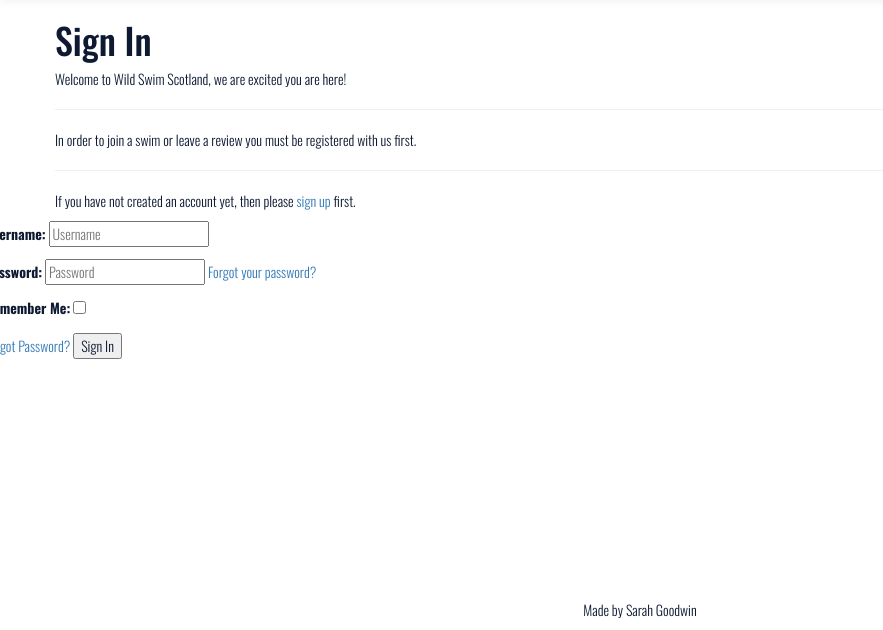
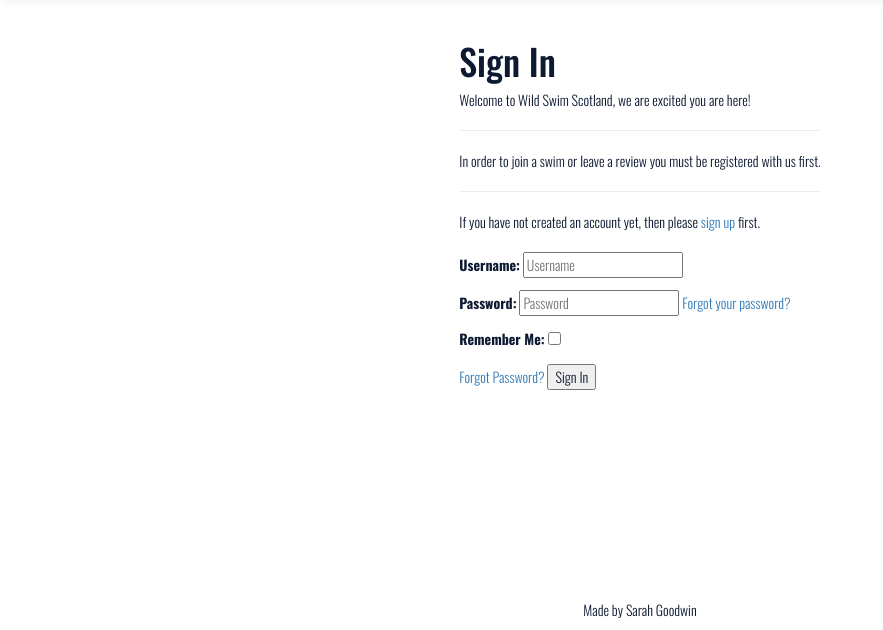
Before and after one commit to sarahgoodwin93/wild-swim-scotland, a Django app: page /accounts/login/ in a window 1280 px wide. Shown: the part 140-770 px from the top of the page, without its empty margins (0-883 px from the left). Run offline with Django 4.2, Linux system fonts and the light colour scheme; some libraries are stand-ins or nearby versions.

Commit message:
(CSS/login.html) style signin form

```diff
--- a/static/css/style.css
+++ b/static/css/style.css
@@ -167,8 +167,16 @@
 
 /* Login Page */
 
-.login {
+.sign-in-form {
+    display: flex;
+    flex-direction: column;
+    justify-content: center;
     align-items: center;
+    margin: 21px;
+}
+
+.username-password-signin {
+    margin-top: 20px;
 }
 
 /* Reigster Page */
@@ -186,6 +194,10 @@
     justify-content: center;
     align-items: center;
     padding: 10px;
+}
+
+#signup_form button {
+    margin-top: 10px;
 }
 
 /* Add Swim Page */
--- a/templates/account/login.html
+++ b/templates/account/login.html
@@ -8,6 +8,7 @@
 {% block content %}
 
 <div class="container">
+    <div class="sign-in-form">
         <div class="row login">
                 <h1>{% trans "Sign In" %}</h1>
                     <p>{% blocktrans %}Welcome to Wild Swim Scotland, we are excited you are here!
@@ -16,10 +17,7 @@
                     <hr>
                     If you have not created an account yet, then please
                     <a href="{{ signup_url }}">sign up</a> first.{% endblocktrans %}</p>
-        </div>
-     </div>
-    <div class="row">
-            <form class="login" method="POST" action="{% url 'account_login' %}">
+                <form class="login username-password-signin" method="POST" action="{% url 'account_login' %}">
                     {% csrf_token %}
                     {{ form.as_p }}
                     {% if redirect_field_value %}
```
Lines whose indentation alone changed are shown as unchanged.
